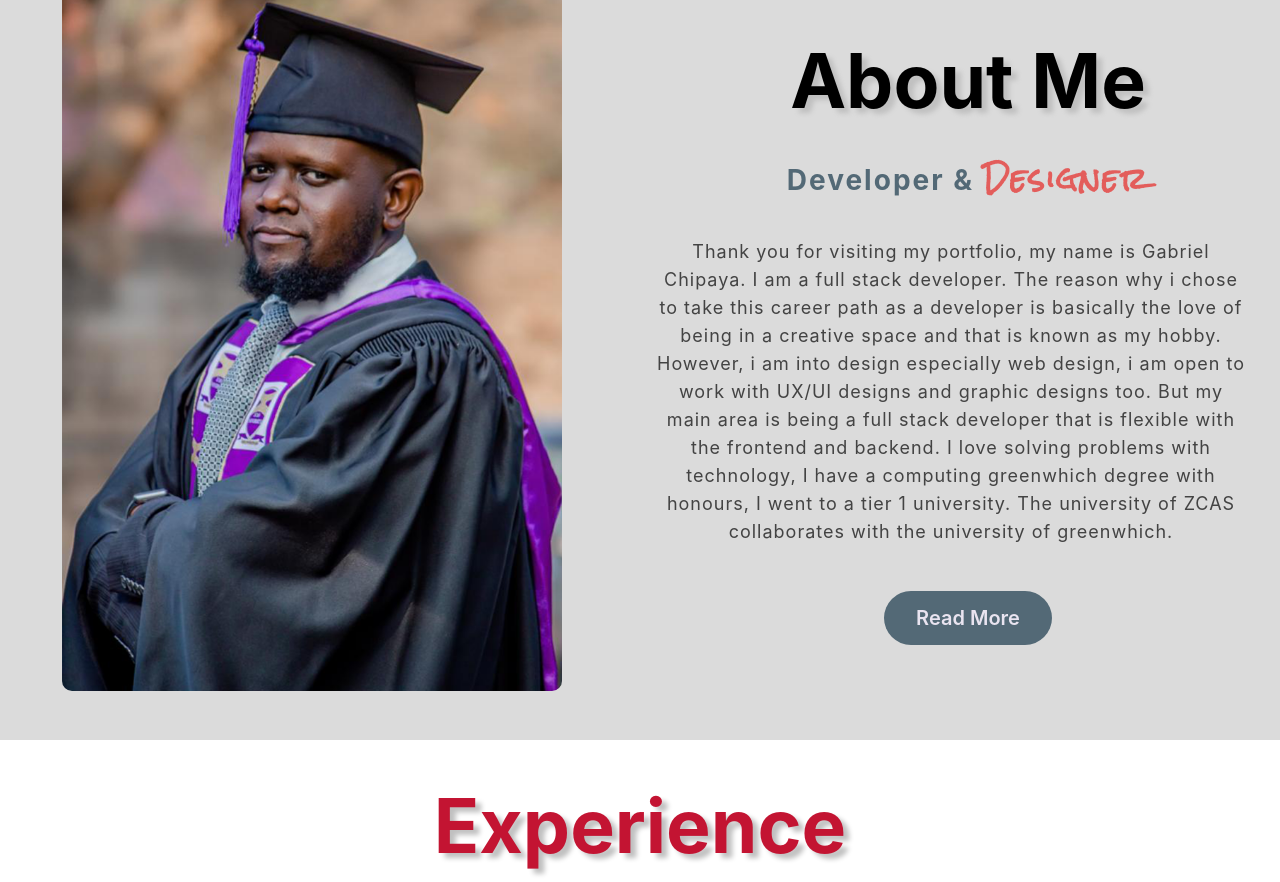
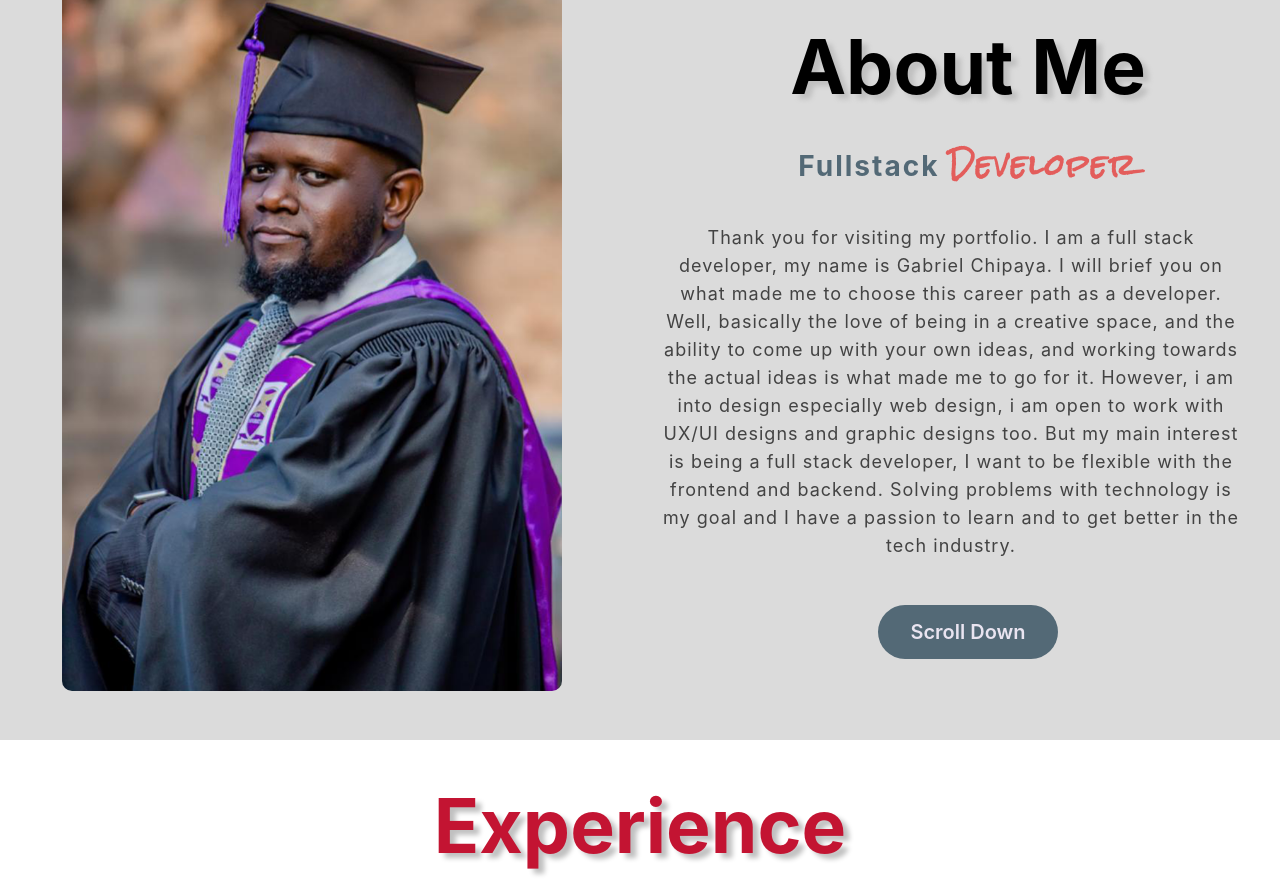
Before and after one commit to GABE400/my_Portfolio, a React (Create React App) app: page / in a window 1280 px wide. Shown: the part 860-1742 px from the top of the page. Built offline with nearby package versions, Linux system fonts and the light colour scheme.

Commit message:
react project

```diff
--- a/src/components/About/About.js
+++ b/src/components/About/About.js
@@ -13,19 +13,19 @@ const About = () => {
       <div className='about-me-text'>
         <h2>About Me</h2>
         <h5>
-          Developer & <span>Designer</span>
+          Fullstack <span>Developer</span>
         </h5>
         <p>
-          Thank you for visiting my portfolio, my name is Gabriel Chipaya. I am
-          a full stack developer. The reason why i chose to take this career
-          path as a developer is basically the love of being in a creative space
-          and that is known as my hobby. However, i am into design especially
-          web design, i am open to work with UX/UI designs and graphic designs
-          too. But my main area is being a full stack developer that is flexible
-          with the frontend and backend. I love solving problems with
-          technology, I have a computing greenwhich degree with honours, I went
-          to a tier 1 university. The university of ZCAS collaborates with the
-          university of greenwhich.
+          Thank you for visiting my portfolio. I am a full stack developer, my
+          name is Gabriel Chipaya. I will brief you on what made me to choose
+          this career path as a developer. Well, basically the love of being in
+          a creative space, and the ability to come up with your own ideas, and
+          working towards the actual ideas is what made me to go for it.
+          However, i am into design especially web design, i am open to work
+          with UX/UI designs and graphic designs too. But my main interest is
+          being a full stack developer, I want to be flexible with the frontend
+          and backend. Solving problems with technology is my goal and I have a
+          passion to learn and to get better in the tech industry.
         </p>
         <Link
           className='button'
@@ -36,7 +36,7 @@ const About = () => {
           duration={500}
           delay={1000}
         >
-          Read More
+          Scroll Down
         </Link>
       </div>
     </section>
--- a/src/components/Contact/Contact.js
+++ b/src/components/Contact/Contact.js
@@ -1,6 +1,7 @@
 import React from 'react';
 import './Contact.css';
 import ScrollToTop from 'react-scroll-to-top';
+import { FaDownload } from 'react-icons/fa';
 
 const Contact = () => {
   return (
@@ -47,7 +48,7 @@ const Contact = () => {
         </div>
       </div>
       <button className='btnCv' type='submit' value='Submit'>
-        Download Resume
+        Download Resume <br></br> <FaDownload />
       </button>
       <ScrollToTop smooth top='20' />
     </section>
```
